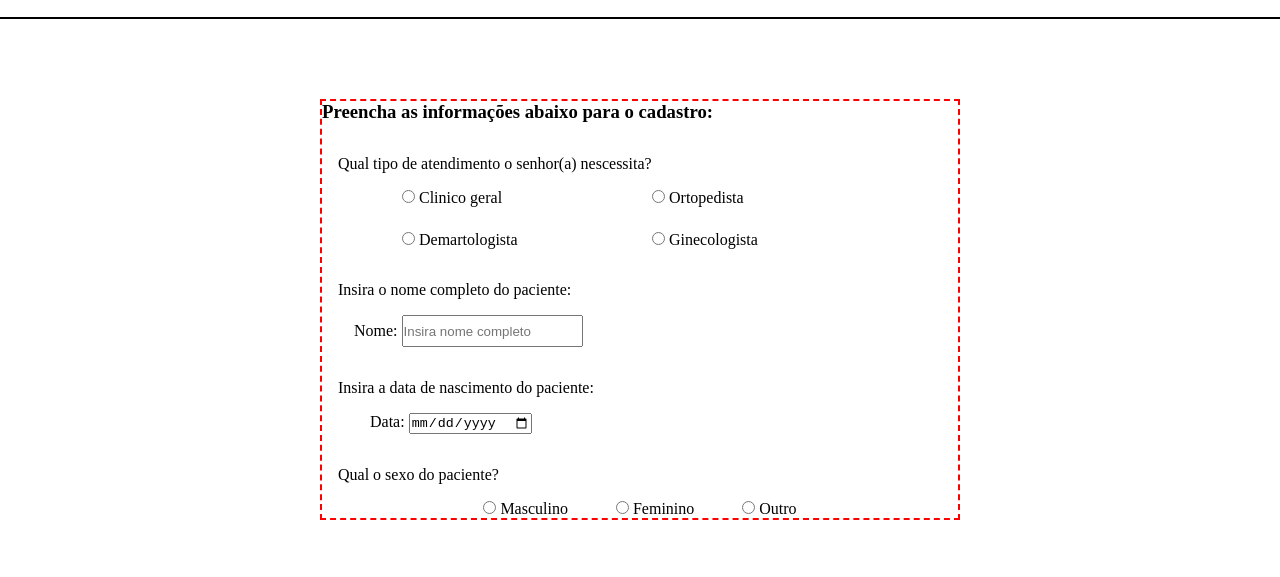
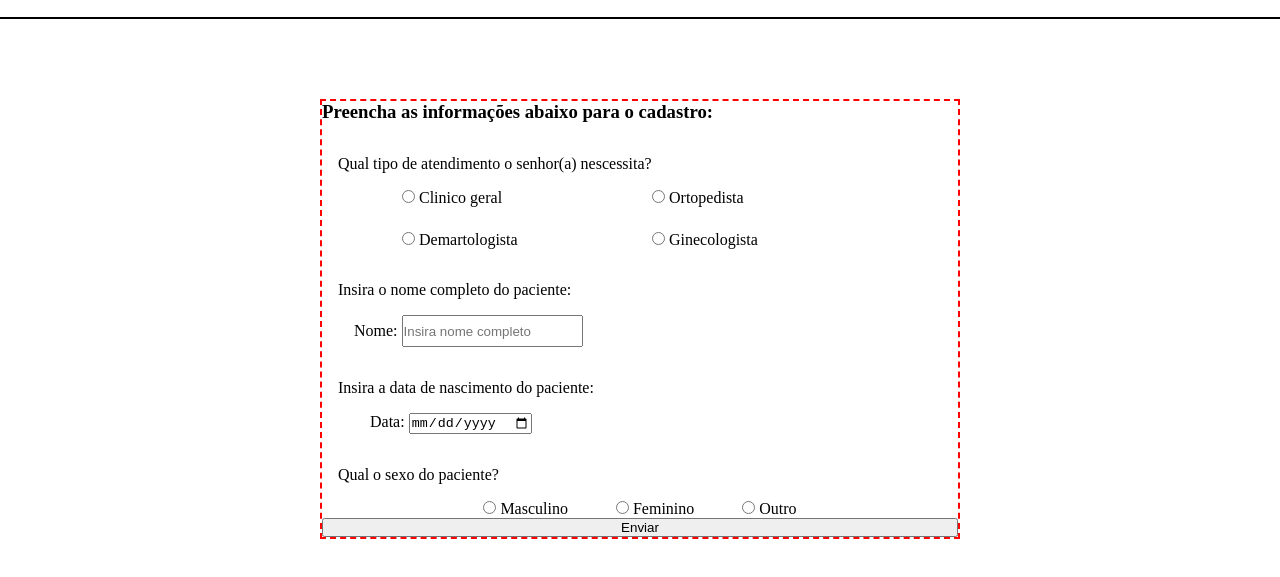
Before and after one commit to KauaCaze-Fatec/Painel-Lobianco, a plain HTML site: page index.html in a window 1280 px wide. Shown: the part 61-638 px from the top of the page. Drawn offline with Linux system fonts and the light colour scheme.

Commit message:
Atualização

```diff
--- a/index.html
+++ b/index.html
@@ -11,10 +11,10 @@
     <h1>Painel de atentimento</h1>
   </header>
   <section class="ficha">
-    <div class="cont-ficha">
+      <form action="#" class="cont-ficha">
         <h3>Preencha as informações abaixo para o cadastro:</h3>
+
         <p>Qual tipo de atendimento o senhor(a) nescessita?</p>
-
         <div class="nesc">
           <div>
             <input type="radio" name="nesc" id="clinico">
@@ -49,6 +49,7 @@
           <input type="date" name="nasc" id="data_pac" class="nasc">
         </div>
 
+
         <p>Qual o sexo do paciente?</p>
         <div class="sexo">
           <div>
@@ -66,7 +67,9 @@
             <label for="outro">Outro</label>
           </div>
         </div>
-    </div>
+
+        <button type="submit" id="submit">Enviar</button>
+      </form>
   </section>
 </body>
 </html>
```
Lines whose indentation alone changed are shown as unchanged.
